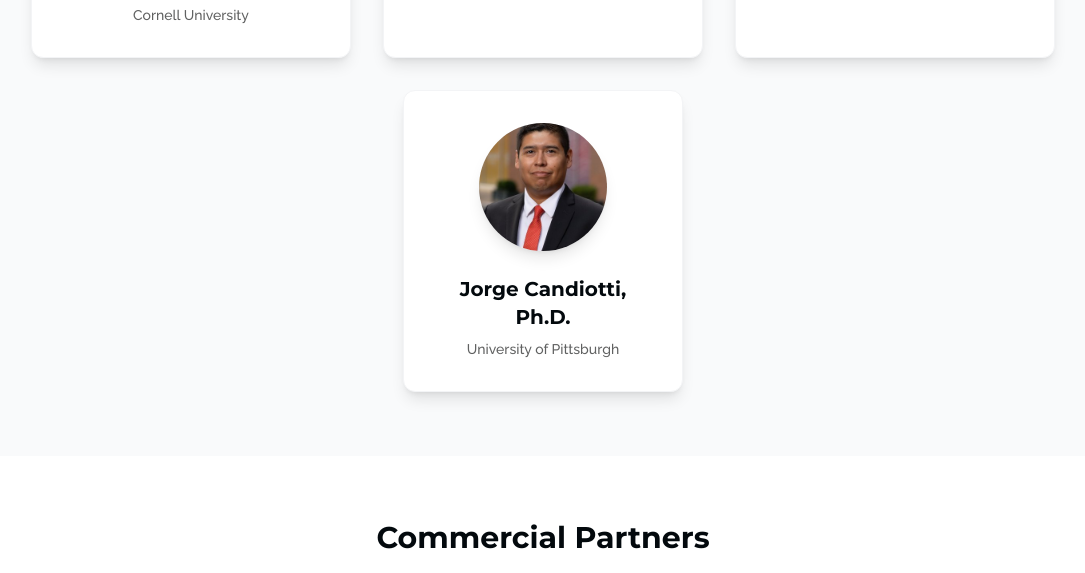
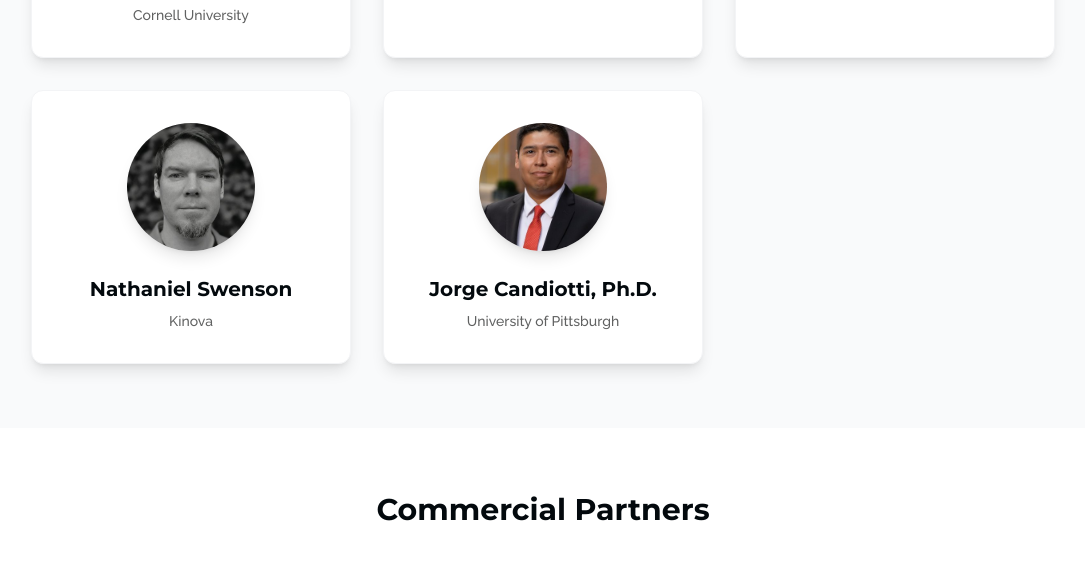
Before and after one commit to owenpkent/RAMMP-website, a website: page people.html in a window 1280 px wide. Shown: the part 1596-2169 px from the top of the page, without its empty margins (97-1182 px from the left). Drawn offline with nearby package versions, Linux system fonts and the light colour scheme; files that its build step writes are made by us from their sources.

Commit message:
Add Nathaniel Swenson as Co-PI from Kinova and reorganize Co-PI card layout

```diff
--- a/people.html
+++ b/people.html
@@ -174,9 +174,12 @@
                     <h4 class="font-montserrat font-bold text-xl text-near-black dark:text-white mb-2">Jered Dean</h4>
                     <p class="font-raleway text-sm text-dark-gray dark:text-gray-300">LUCI</p>
                 </a>
-            </div>
-            <div class="flex justify-center mt-8 max-w-5xl mx-auto">
-                <a href="https://www.herl.pitt.edu" target="_blank" rel="noopener noreferrer" class="flex flex-col bg-white dark:bg-gray-800 rounded-xl shadow-lg hover:shadow-2xl hover:shadow-bright-blue/20 transition-all duration-300 p-8 text-center border border-gray-100 dark:border-gray-700" style="width: 280px;">
+                <a href="https://www.kinovarobotics.com" target="_blank" rel="noopener noreferrer" class="flex flex-col bg-white dark:bg-gray-800 rounded-xl shadow-lg hover:shadow-2xl hover:shadow-bright-blue/20 transition-all duration-300 p-8 text-center border border-gray-100 dark:border-gray-700">
+                    <div class="mb-6"><img src="assets/images/headshots/nathaniel-swenson.jpg" alt="Nathaniel Swenson" class="w-32 h-32 rounded-full object-cover mx-auto shadow-lg"></div>
+                    <h4 class="font-montserrat font-bold text-xl text-near-black dark:text-white mb-2">Nathaniel Swenson</h4>
+                    <p class="font-raleway text-sm text-dark-gray dark:text-gray-300">Kinova</p>
+                </a>
+                <a href="https://www.herl.pitt.edu" target="_blank" rel="noopener noreferrer" class="flex flex-col bg-white dark:bg-gray-800 rounded-xl shadow-lg hover:shadow-2xl hover:shadow-bright-blue/20 transition-all duration-300 p-8 text-center border border-gray-100 dark:border-gray-700">
                     <div class="mb-6"><img src="assets/images/headshots/jorge-candiotti.jpg" alt="Jorge Candiotti" class="w-32 h-32 rounded-full object-cover mx-auto shadow-lg"></div>
                     <h4 class="font-montserrat font-bold text-xl text-near-black dark:text-white mb-2">Jorge Candiotti, Ph.D.</h4>
                     <p class="font-raleway text-sm text-dark-gray dark:text-gray-300">University of Pittsburgh</p>
```
